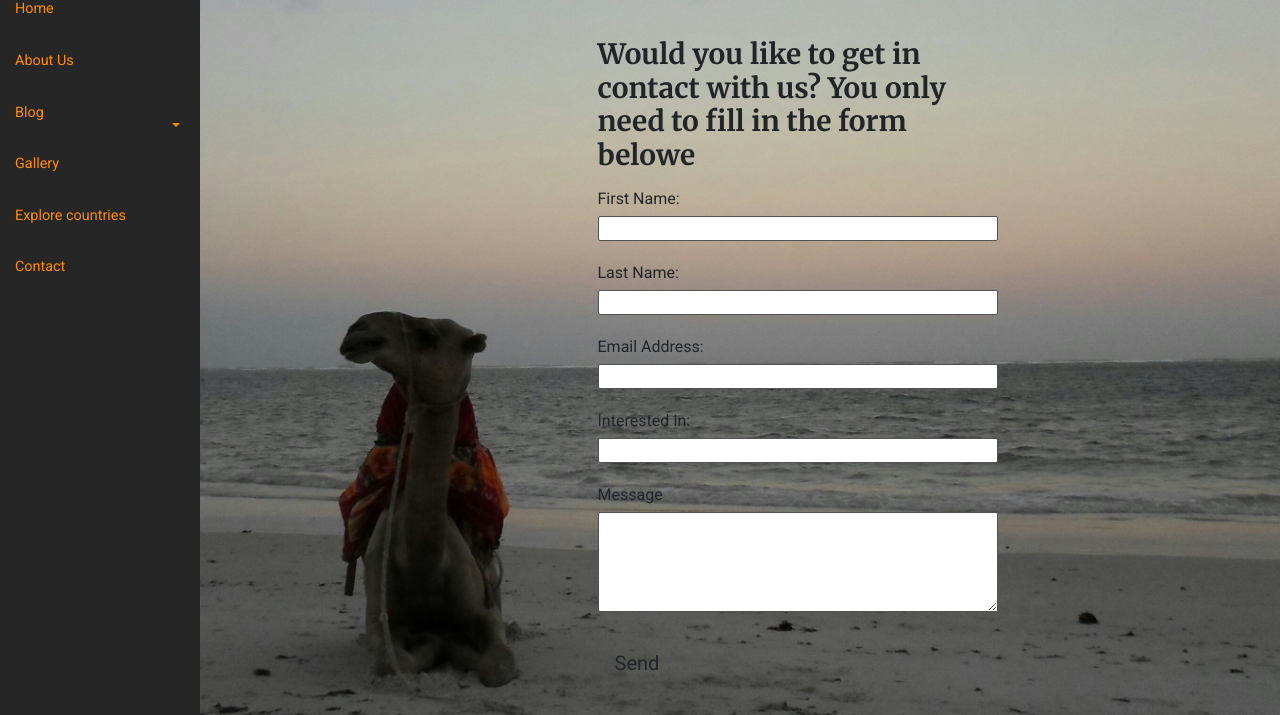
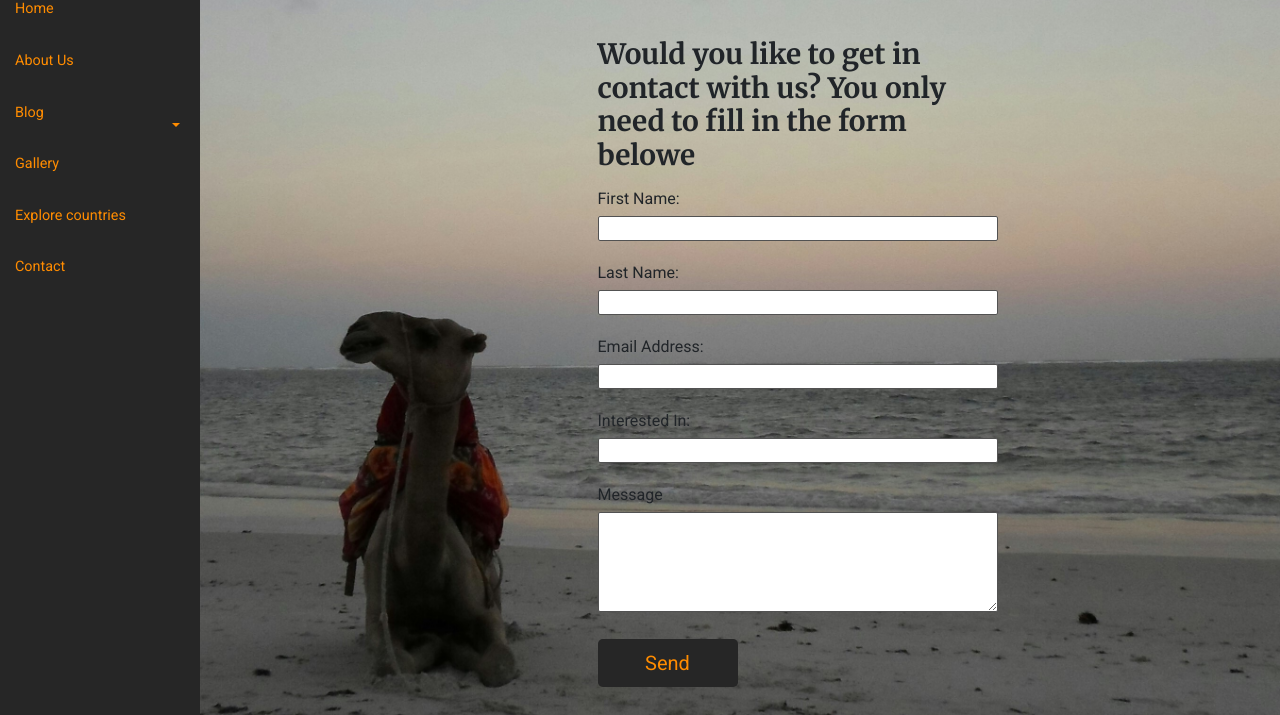
Before and after one commit to ceciliabinck/Binck-Explores-Project, a plain HTML site: page contact.html in a window 1280 px wide. Shown: the part 85-800 px from the top of the page. Drawn offline with nearby package versions, Linux system fonts and the light colour scheme.

Commit message:
Styling contact form button

```diff
--- a/assets/css/style.css
+++ b/assets/css/style.css
@@ -132,6 +132,12 @@ label {
     min-height: 100px;
 }
 
+#submit {
+    background-color: #262626;
+    color: #ff8c00;
+    width: 140px;
+}
+
 
 /*---------------------------------- portfolio */
 
```
